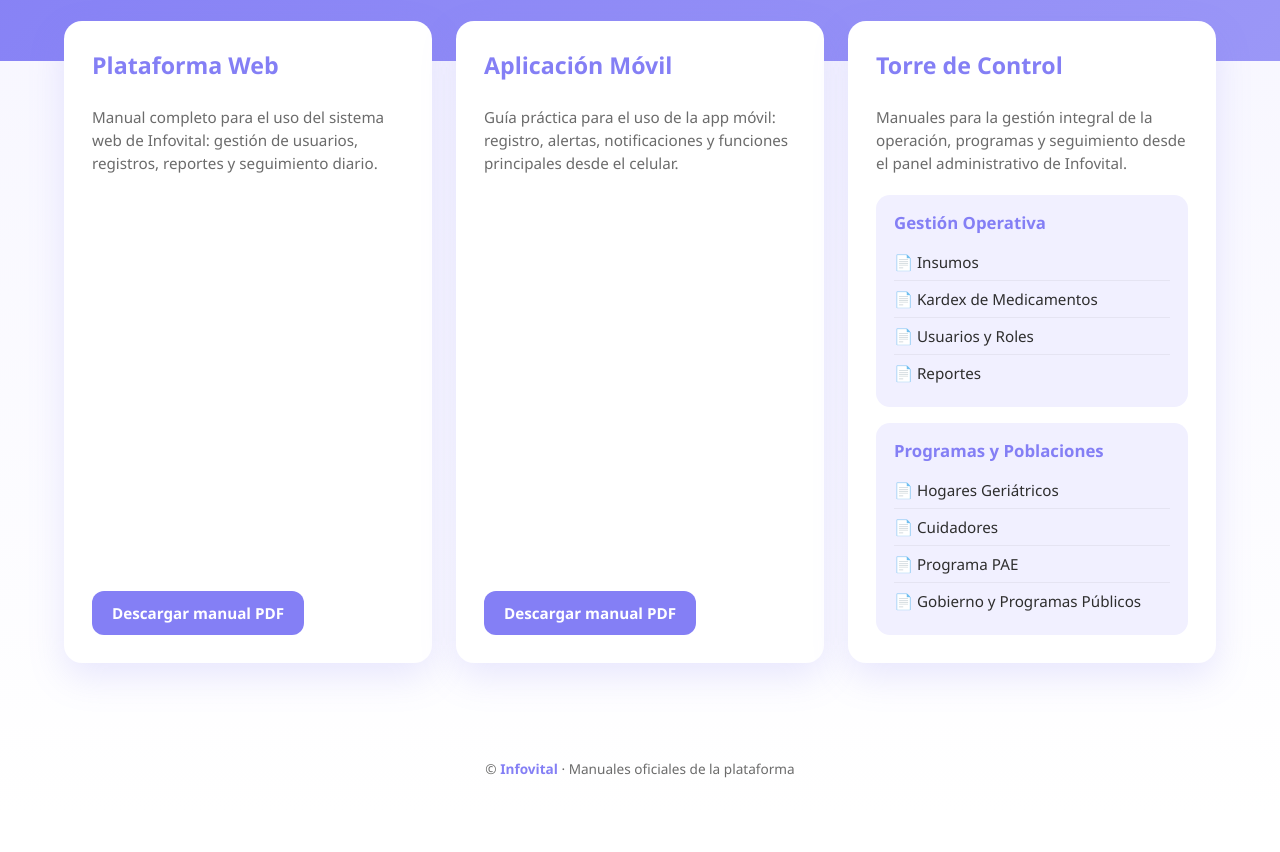
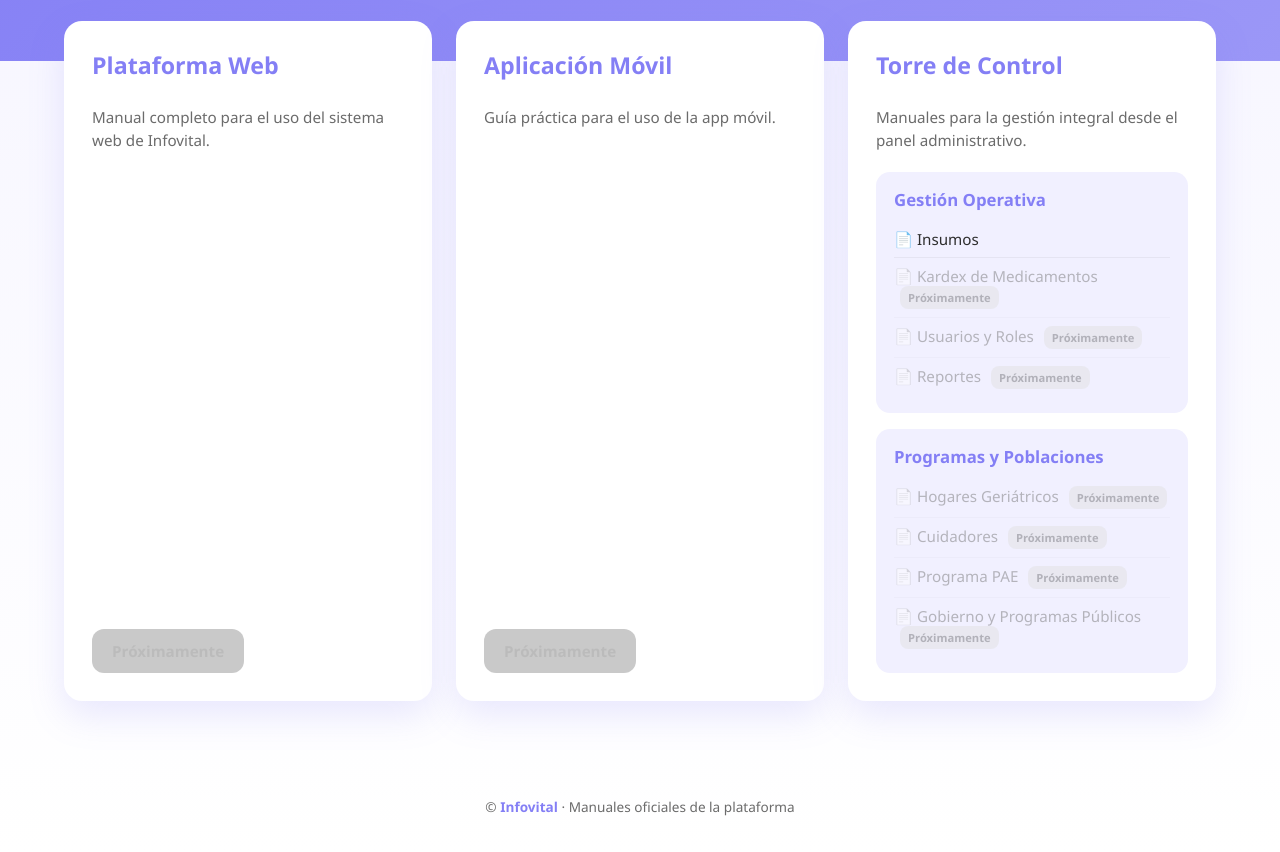
Before and after one commit to MLInfovital/infovital-manuales, a plain HTML site: page index.html in a window 1280 px wide. Shown: the part 223-1075 px from the top of the page. Before the commit the page ends 1037 px from the top, so only its background shows below. Drawn offline with Linux system fonts and the light colour scheme.

Commit message:
Actualizar html

```diff
--- a/index.html
+++ b/index.html
@@ -119,21 +119,46 @@
       color: var(--primary);
     }
 
-    .admin-group a {
+    .admin-group a,
+    .admin-group .disabled {
       display: block;
-      text-decoration: none;
-      color: var(--text-main);
       font-size: 0.95rem;
       padding: 8px 0;
       border-bottom: 1px solid rgba(0,0,0,0.05);
     }
 
-    .admin-group a:last-child {
-      border-bottom: none;
+    .admin-group a {
+      text-decoration: none;
+      color: var(--text-main);
     }
 
     .admin-group a:hover {
       color: var(--primary);
+      font-weight: 600;
+    }
+
+    .admin-group a:last-child,
+    .admin-group .disabled:last-child {
+      border-bottom: none;
+    }
+
+    /* ---------- DESHABILITADOS ---------- */
+
+    .disabled {
+      opacity: 0.45;
+      filter: grayscale(100%);
+      pointer-events: none;
+      color: var(--text-muted);
+    }
+
+    .badge-soon {
+      display: inline-block;
+      font-size: 0.7rem;
+      background: #e0e0e0;
+      color: #666;
+      padding: 4px 8px;
+      border-radius: 8px;
+      margin-left: 6px;
       font-weight: 600;
     }
 
@@ -170,51 +195,71 @@
     <!-- WEB -->
     <div class="card">
       <h2>Plataforma Web</h2>
-      <p>
-        Manual completo para el uso del sistema web de Infovital: gestión de
-        usuarios, registros, reportes y seguimiento diario.
-      </p>
-      <a class="btn" href="web/manual-web.pdf" target="_blank">
-        Descargar manual PDF
-      </a>
+      <p>Manual completo para el uso del sistema web de Infovital.</p>
+      <a class="btn disabled">Próximamente</a>
     </div>
 
     <!-- MOBILE -->
     <div class="card">
       <h2>Aplicación Móvil</h2>
-      <p>
-        Guía práctica para el uso de la app móvil: registro, alertas,
-        notificaciones y funciones principales desde el celular.
-      </p>
-      <a class="btn" href="mobile/manual-mobile.pdf" target="_blank">
-        Descargar manual PDF
-      </a>
+      <p>Guía práctica para el uso de la app móvil.</p>
+      <a class="btn disabled">Próximamente</a>
     </div>
 
     <!-- ADMIN -->
     <div class="card">
       <h2>Torre de Control</h2>
-      <p>
-        Manuales para la gestión integral de la operación, programas y
-        seguimiento desde el panel administrativo de Infovital.
-      </p>
+      <p>Manuales para la gestión integral desde el panel administrativo.</p>
 
       <div class="admin-sections">
 
         <div class="admin-group">
           <h3>Gestión Operativa</h3>
-          <a href="admin/insumos/manual-insumos-infovital.pdf" target="_blank">📄 Insumos</a>
-          <a href="admin/kardex/manual-kardex-infovital.pdf" target="_blank">📄 Kardex de Medicamentos</a>
-          <a href="admin/usuarios/manual-usuarios-infovital.pdf" target="_blank">📄 Usuarios y Roles</a>
-          <a href="admin/reportes/manual-reportes-infovital.pdf" target="_blank">📄 Reportes</a>
+
+          <!-- ACTIVO -->
+          <a href="admin/insumos/manual-insumos-infovital.pdf" target="_blank">
+            📄 Insumos
+          </a>
+
+          <!-- DESHABILITADOS -->
+          <div class="disabled">
+            📄 Kardex de Medicamentos
+            <span class="badge-soon">Próximamente</span>
+          </div>
+
+          <div class="disabled">
+            📄 Usuarios y Roles
+            <span class="badge-soon">Próximamente</span>
+          </div>
+
+          <div class="disabled">
+            📄 Reportes
+            <span class="badge-soon">Próximamente</span>
+          </div>
         </div>
 
         <div class="admin-group">
           <h3>Programas y Poblaciones</h3>
-          <a href="admin/hogares-geriaticos/manual-hogares-geriaticos.pdf" target="_blank">📄 Hogares Geriátricos</a>
-          <a href="admin/cuidadores/manual-cuidadores.pdf" target="_blank">📄 Cuidadores</a>
-          <a href="admin/pae/manual-pae.pdf" target="_blank">📄 Programa PAE</a>
-          <a href="admin/gobierno/manual-gobierno.pdf" target="_blank">📄 Gobierno y Programas Públicos</a>
+
+          <div class="disabled">
+            📄 Hogares Geriátricos
+            <span class="badge-soon">Próximamente</span>
+          </div>
+
+          <div class="disabled">
+            📄 Cuidadores
+            <span class="badge-soon">Próximamente</span>
+          </div>
+
+          <div class="disabled">
+            📄 Programa PAE
+            <span class="badge-soon">Próximamente</span>
+          </div>
+
+          <div class="disabled">
+            📄 Gobierno y Programas Públicos
+            <span class="badge-soon">Próximamente</span>
+          </div>
         </div>
 
       </div>
```
